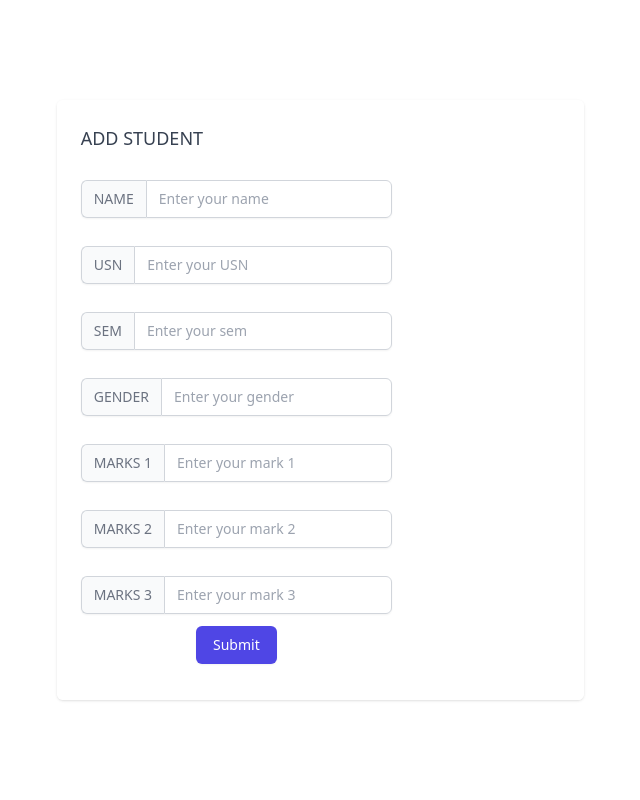
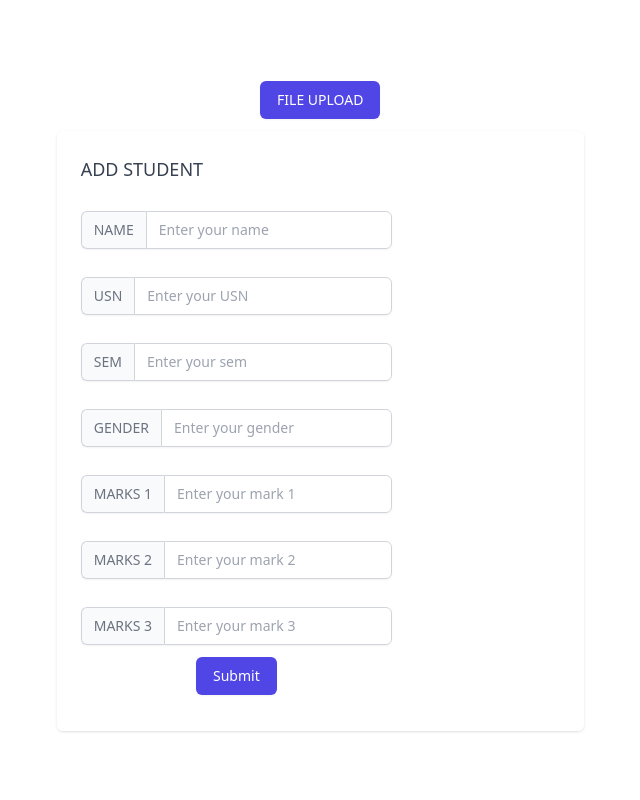
Before and after one commit to AkkilMG/FastApiProject, a FastAPI app: page /api/add in a window 1280 px wide. Shown: the whole page, without its empty margins (182-822 px from the left). Run offline with FastAPI, Linux system fonts and the light colour scheme; some libraries are stand-ins or nearby versions.

Commit message:
Add files via upload

```diff
--- /dev/null
+++ b/Download/nothing.txt
@@ -0,0 +1 @@
+Nothing Here
--- a/main.py
+++ b/main.py
@@ -1,10 +1,13 @@
-from fastapi import FastAPI, Request
+
+import os
+import csv
+from openpyxl import load_workbook
+from fastapi import FastAPI, Request, File, UploadFile
 from fastapi.templating import Jinja2Templates
 from fastapi.responses import HTMLResponse
 
 # internal
 from database.access_db import db
-from utils.fileHandler import *
 
 app = FastAPI()
 templates = Jinja2Templates(directory="templates")
@@ -43,9 +46,6 @@ def home_table(request: Request):
 @app.get("/api/create")
 def create_student(name:str, usn:str, sem:str, gender:str, marks1:str, marks2:str, marks3:str):
     try:
-        ch = db.checker("usn", usn)
-        if(ch == True):
-            return {"successful": False}
         marks = [int(marks1), int(marks2), int(marks3)]
         db.insert(name=name, usn=usn, sem=int(sem), gender=gender, marks=marks)
         return {"successful": "True"}
@@ -98,6 +98,71 @@ def edit(request: Request, id: str):
     except Exception as e:
         return {"successful": "False", "Error": e}
 
+@app.post("/uploadfile")
+async def create_upload_file(file: UploadFile):
+    try:
+        with open(f"./Download/{file.filename}", "wb") as f:
+            f.write(await file.read())
+        if ".csv" in file.filename:
+            with open(f'./Download/{file.filename}', 'r') as csv_file:
+                csv_reader = csv.DictReader(csv_file)
+
+                # Iterate over the rows in the CSV file
+                for row in csv_reader:
+                    # Assign the values in the row to variables
+                    name = row['name']
+                    usn = row['usn']
+                    sem = row['sem']
+                    gender = row['gender']
+                    marks1 = row['marks1']
+                    marks2 = row['marks2']
+                    marks3 = row['marks3']
+                    ch = db.checker("usn", usn)
+                    if(ch == False):
+                        marks = [int(marks1), int(marks2), int(marks3)]
+                        db.insert(name=name, usn=usn, sem=int(sem), gender=gender, marks=marks)
+            try:
+                os.remove(f"./Download/{file.filename}")
+            except Exception:
+                pass
+            return {"successful": "True"}
+        elif ".xlsx" in file.filename:
+            workbook = load_workbook(f'./Download/{file.filename}')
+            worksheet = workbook.active
+            try:
+                for row in worksheet.iter_rows():
+                    # data = {}
+                    name = row[0].value
+                    usn = row[1].value
+                    sem = row[2].value
+                    gender = row[3].value
+                    marks1 = row[4].value
+                    marks2 = row[5].value
+                    marks3 = row[6].value
+                    if row[0].value!="name":
+                        ch = db.checker("usn", usn)
+                        if(ch == False):
+                            marks = [int(marks1), int(marks2), int(marks3)]
+                            db.insert(name=name, usn=usn, sem=int(sem), gender=gender, marks=marks)
+                try:
+                    os.remove(f"./Download/{file.filename}")
+                except Exception:
+                    pass
+                return {"successful": "True"}
+            except Exception as e:
+                try:
+                    os.remove(f"./Download/{file.filename}")
+                except Exception:
+                    pass
+                return {"successful": "False", "Error": e}
+    except Exception as e:
+        try:
+            os.remove(f"./Download/{file.filename}")
+        except Exception:
+            pass
+        return {"successful": "True", "Error": e}
+
+
 @app.get("/api/semHighest")
 def add_entry(request: Request, sem:str):
     try:
@@ -105,7 +170,6 @@ def add_entry(request: Request, sem:str):
         sem = int(sem)
         max = 0
         for i in range(0, len(all[2])):
-            #print(i)
             if int(all[2][i]) == sem:
                 if i == 0:
                     max = (all[5][0]/3)
@@ -146,7 +210,7 @@ def genderHighest(request: Request, sem: str):
                         femaleNo+=1
 
         except Exception as e:
-            print(e)
+            return {"successful": "False", "Error": e}
         if (male==0) and (female==0):
             return {"successful": "False", "Erro": "No data available."}
         try:
@@ -157,8 +221,6 @@ def genderHighest(request: Request, sem: str):
             female = female/femaleNo
         except Exception:
             pass
-
-        print(f"male->{male}, female->{female}")
         if male > female:
             r = "male"
         else:
--- a/requirements.txt
+++ b/requirements.txt
@@ -4,3 +4,5 @@ uvicorn[standard]
 fastapi
 xlrd
 jinja2
+python-csv
+openpyxl
--- a/templates/form.html
+++ b/templates/form.html
@@ -11,28 +11,63 @@
     <link rel="stylesheet" href="https://unpkg.com/flowbite@1.5.5/dist/flowbite.min.css" />
 
     <script>
-        // document.addEventListener('DOMContentLoaded', function() {
-        //     try {
-        //         document.getElementById("upload").style.display = "none"
-        //     } catch (e) {
-        //         alert(e)
-        //     }
-        // });
+        document.addEventListener('DOMContentLoaded', function() {
+            try {
+                document.getElementById("upload").style.display = "none"
+            } catch (e) {
+                window.close();
+            }
+        });
 
         function uploadSee() {
-            try {
             fo = document.getElementById("mainForm")
             up = document.getElementById("upload")
+            var name = document.getElementById("name");
+            var usn = document.getElementById("usn");
+            var sem = document.getElementById("sem");
+            var gender = document.getElementById("gender");
+            var marks1 = document.getElementById("marks1");
+            var marks2 = document.getElementById("marks2");
+            var marks3 = document.getElementById("marks3");
             if (up.style.display === "none") {
+                name.required = false
+                usn.required = false
+                sem.required = false
+                gender.required = false
+                marks1.required = false
+                marks2.required = false
+                marks3.required = false
                 fo.style.display = "none"
                 up.style.display = "initial"
             } else {
+                name.required = true
+                usn.required = true
+                sem.required = true
+                gender.required = true
+                marks1.required = true
+                marks2.required = true
+                marks3.required = true
                 fo.style.display = "initial"
                 up.style.display = "none"
             }
-            } catch (e) {
-                alert(e)
         }
+
+        // file-upload
+        function submitUpload() {
+
+            const fileInput = document.getElementById('file-upload');
+            const file = fileInput.files[0];
+
+            const formData = new FormData();
+            formData.append('file', file);
+
+            fetch('/uploadfile', {
+                    method: 'POST',
+                    body: formData
+                })
+                .then(response => response.json())
+                .then(data => window.close());
+
         }
 
         function submitForm() {
@@ -58,16 +93,19 @@
 </head>
 
 <body class="flex h-screen justify-center">
-    <div id="addform" class="items-center flex items-center justify-center max-w-full">
+    <div id="addform" class="flex items-center justify-center max-w-full">
         <div class="md:grid md:grid-cols-3 md:gap-6">
             <div class="mt-5 md:col-span-2 md:mt-0 ">
-                <form name="form" onsubmit="submitForm()" class="flex items-center">
+                <div class="px-4 py-3 sm:px-6 text-center flex items-center justify-center">
+                    <button id="viewButton" onclick="uploadSee()" class="Justify-center rounded-md border border-transparent bg-indigo-600 py-2 px-4 text-sm font-medium text-white shadow-sm hover:bg-indigo-700 focus:outline-none focus:ring-2 focus:ring-indigo-500 focus:ring-offset-2">FILE UPLOAD</button>
+                </div>
+                <form name="form" id="mainForm" onsubmit="submitForm()" class="flex items-center">
                     <div class="shadow sm:overflow-hidden sm:rounded-md">
                         <div class="space-y-6 bg-white px-4 py-5 sm:p-6">
                             <label for="company-website" class="block text-lg text-bold font-medium text-gray-700">ADD STUDENT</label>
                             <div class="grid grid-cols-3 gap-6">
                                 <div class="col-span-3 sm:col-span-2">
-                                    <div id="mainForm">
+                                    <div>
                                         <div class="mt-1 flex rounded-md shadow-sm">
                                             <span class="inline-flex items-center rounded-l-md border border-r-0 border-gray-300 bg-gray-50 px-3 text-sm text-gray-500">NAME</span>
                                             <input type="text" name="name" id="name" class="block w-full flex-1 rounded-none rounded-r-md border-gray-300 focus:border-indigo-500 focus:ring-indigo-500 sm:text-sm" placeholder="Enter your name" required>
@@ -103,11 +141,23 @@
                                             <input type="text" name="marks3" id="marks3" class="block w-full flex-1 rounded-none rounded-r-md border-gray-300 focus:border-indigo-500 focus:ring-indigo-500 sm:text-sm" placeholder="Enter your mark 3" required>
                                         </div>
                                     </div>
-                                    <!-- <div class="px-4 py-3 sm:px-6 text-center">
-                                        <button onclick="uploadSee()" class="Justify-center rounded-md border border-transparent bg-indigo-600 py-2 px-4 text-sm font-medium text-white shadow-sm hover:bg-indigo-700 focus:outline-none focus:ring-2 focus:ring-indigo-500 focus:ring-offset-2">FILE UPLOAD</button>
-                                    </div> -->
 
-                                    <!-- <div id="upload">
+                                    <div class="px-4 py-3 sm:px-6 text-center">
+                                        <input type="submit" value="Submit" class="Justify-center rounded-md border border-transparent bg-indigo-600 py-2 px-4 text-sm font-medium text-white shadow-sm hover:bg-indigo-700 focus:outline-none focus:ring-2 focus:ring-indigo-500 focus:ring-offset-2"></button>
+                                    </div>
+                                </div>
+                            </div>
+                        </div>
+                    </div>
+                </form>
+                <form id="upload" name="form" onsubmit="submitUpload()" class="flex items-center">
+                    <div class="shadow sm:overflow-hidden sm:rounded-md">
+                        <div class="space-y-6 bg-white px-4 py-5 sm:p-6">
+                            <label for="company-website" class="block text-lg text-bold font-medium text-gray-700">ADD STUDENT</label>
+                            <div class="grid grid-cols-3 gap-6">
+                                <div class="col-span-3 sm:col-span-2">
+
+                                    <div>
                                         <div class="mt-1 flex justify-center rounded-md border-2 border-dashed border-gray-300 px-6 pt-5 pb-6">
                                             <div class="space-y-1 text-center">
                                                 <svg class="mx-auto h-12 w-12 text-gray-400" stroke="currentColor" fill="none" viewBox="0 0 48 48" aria-hidden="true">
@@ -115,7 +165,7 @@
                                             </svg>
                                                 <div class="flex text-sm text-gray-600">
                                                     <label for="file-upload" class="relative cursor-pointer rounded-md bg-white font-medium text-indigo-600 focus-within:outline-none focus-within:ring-2 focus-within:ring-indigo-500 focus-within:ring-offset-2 hover:text-indigo-500">
-                                                <span>Upload a excel file</span>
+                                                <span>Upload a excel/csv file</span>
                                                 <input id="file-upload" name="file-upload" type="file" class="sr-only">
                                               </label>
                                                     <p class="pl-1">or drag and drop</p>
@@ -123,11 +173,12 @@
                                                 <p class="text-xs text-gray-500">xlsx up to 10MB</p>
                                             </div>
                                         </div>
-                                    </div> -->
+                                    </div>
 
                                     <div class="px-4 py-3 sm:px-6 text-center">
                                         <input type="submit" value="Submit" class="Justify-center rounded-md border border-transparent bg-indigo-600 py-2 px-4 text-sm font-medium text-white shadow-sm hover:bg-indigo-700 focus:outline-none focus:ring-2 focus:ring-indigo-500 focus:ring-offset-2"></button>
                                     </div>
+
                                 </div>
                             </div>
                         </div>
--- /dev/null
+++ b/testFile/test.csv
@@ -0,0 +1,6 @@
+name,usn,sem,gender,marks1,marks2,marks3
+Abishek,4SF21IS001,3,male,29,29,29
+Adithi,4SF21IS002,3,female,29,28,29
+Akkil,4SF21IS003,3,male,29,28,27
+Anu,4SF21IS004,3,female,24,25,29
+Ashwin,4SF21IS006,3,male,21,15,19
```
Also changed, not shown: templates/editForm.html (+2 -11 lines), templates/table.html (+2 -5 lines), 1 other file. Lines whose indentation alone changed are shown as unchanged.
